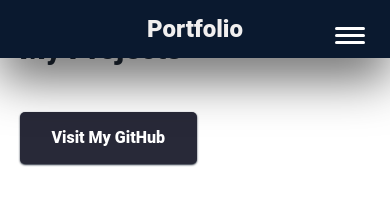
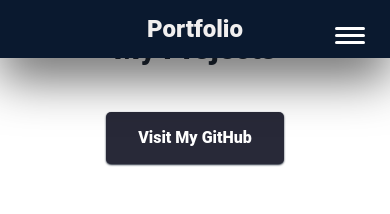
Before and after one commit to supriyadev-web/portfolio-Frontend, a React (Vite) app: page /projects in a window 390 px wide. Shown: the top 214 px of the page. Built offline with nearby package versions, Linux system fonts and the light colour scheme; no server answers.

Commit message:
update skill section

```diff
--- a/src/App.css
+++ b/src/App.css
@@ -412,6 +412,11 @@
     text-align: center;
   }
 
+
+  .skills--section{
+    gap: 20px;
+    padding: 0.33px 27.33px;
+  }
   .skills--section--container
 {
     display: flex;
@@ -425,11 +430,6 @@
   }
 
 
-  .skills--section{
-    gap: 20px;
-    padding-top: 70px;
-    padding-bottom: 70px;
-  }
 
 
 
--- a/src/Pages/Home/Project.css
+++ b/src/Pages/Home/Project.css
@@ -91,7 +91,7 @@
   @media (max-width: 768px) {
     .projects--container-box {
       flex-direction: column;
-      align-items: flex-start;
+      align-items: center;
     }
   }
   @media (max-width: 480px) {
```
